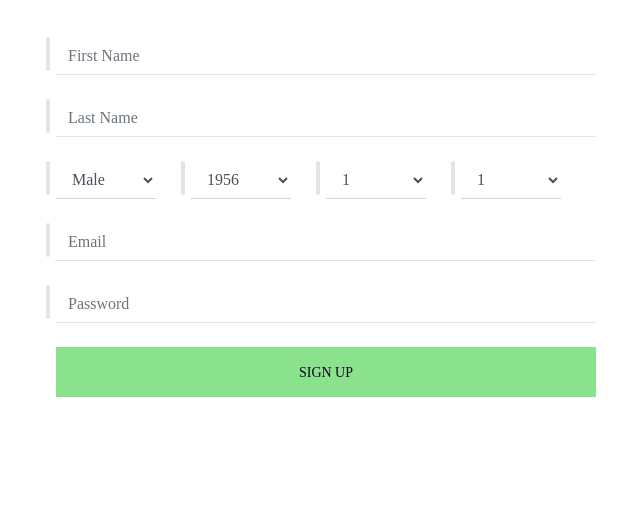
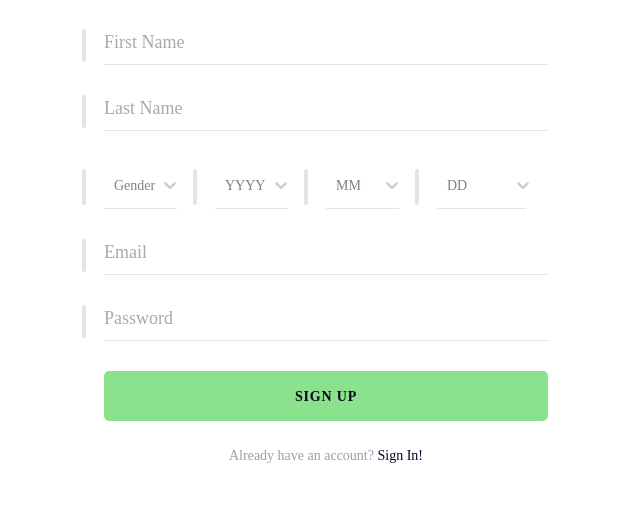
Before and after one commit to Rubel-hossain/rizvee_vai_react, a React app: page /signup in a window 1280 px wide. Shown: the part 235-755 px from the top of the page, without its empty margins (314-954 px from the left). Built offline with nearby package versions, Linux system fonts and the light colour scheme.

Commit message:
singup page updated with updated select option

```diff
--- a/package.json
+++ b/package.json
@@ -13,6 +13,7 @@
     "react-dom": "^17.0.1",
     "react-router-dom": "^5.2.0",
     "react-scripts": "4.0.2",
+    "react-select": "^4.1.0",
     "web-vitals": "^1.0.1"
   },
   "scripts": {
--- a/public/assets/css/style.css
+++ b/public/assets/css/style.css
@@ -19,16 +19,12 @@ body {
   font-family: SFUIDisplay;
   src: url("assets/fonts/SFDisplay-Light.woff2") format("woff2"),
     url("assets/fonts/SFDisplay-Light.woff2") format("woff");
-  font-weight: 300;
-  font-style: normal;
 }
 
 @font-face {
   font-family: SFUIDisplayl;
   src: url("assets/fonts/SFDisplay-Ultralight.woff2") format("woff2"),
     url("assets/fonts/SFDisplay-Ultralight.woff2") format("woff");
-  font-weight: 300;
-  font-style: normal;
 }
 
 @font-face {
@@ -56,14 +52,14 @@ body {
   font-family: "SFDisplay-Semibold";
   src: url("assets/fonts/SFDisplay-Semibold.woff2") format("woff2"),
     url("assets/fonts/SFDisplay-Semibold.woff2") format("woff");
-  font-weight: normal;
+  font-weight: 700;
   font-style: normal;
 }
 @font-face {
   font-family: "SFDisplay-Heavy";
   src: url("assets/fonts/SFDisplay-Heavy.woff2") format("woff2"),
     url("assets/fonts/SFDisplay-Heavy.woff2") format("woff");
-  font-weight: normal;
+  font-weight: 800;
   font-style: normal;
 }
 }
--- a/src/assets/scss/global.scss
+++ b/src/assets/scss/global.scss
@@ -25,3 +25,13 @@
     }
   }
 }
+
+.mb-30 {
+  margin-bottom: 30px;
+}
+.site-logo {
+  max-width: 157px;
+}
+.pt-60 {
+  padding-top: 60px;
+}
--- a/src/assets/scss/signup.scss
+++ b/src/assets/scss/signup.scss
@@ -1,12 +1,13 @@
 @import url("https://fonts.googleapis.com/css2?family=Playfair+Display&display=swap");
 
-.page-header {
+.form-header {
   h2 {
     font-family: "Playfair Display", serif;
     margin-bottom: 0;
     font-weight: 400;
     font-size: 26px;
     line-height: 44px;
+    color: #0d0321;
   }
 }
 
@@ -21,7 +22,8 @@
     border-top: 0;
     border-right: 0;
     border-bottom-color: rgba(#979797, 0.25);
-
+    height: 36px;
+    padding-left: 0;
     &:focus {
       box-shadow: none;
       border-bottom-color: rgba(#8ae38c, 1);
@@ -30,33 +32,62 @@
   .input-wrapper {
     position: relative;
     width: 100%;
-    input {
-      &:focus {
-        &:before {
-          background-color: #8ae38c;
-        }
-      }
-    }
+    transition: all 0.4s linear 0s;
     &:before {
       content: "";
       position: absolute;
-      left: -10px;
+      left: -22px;
       top: 0;
       height: 90%;
       width: 4px;
       background-color: #e4e4e4;
       border-radius: 2px;
+      transition: all 0.4s linear 0s;
     }
     select {
       border-left: 0;
       border-right: 0;
       border-top: 0;
       border-radius: 0;
-      max-width: 100px;
+      max-width: 80px;
+      font-size: 18px;
+      color: rgba(#0d0321, 0.35);
+      font-family: SFUIDisplay;
+      padding: 0;
+      option {
+        display: inline-block;
+        position: relative;
+        background: #fff;
+        border: 0;
+        font-size: 18px;
+        line-height: 36px;
+        padding: 10px;
+        text-align: center;
+        color: #0d0321;
+        font-family: SFUIDisplay;
+      }
       &:focus {
         box-shadow: none;
         border-bottom-color: rgba(#8ae38c, 1);
       }
+    }
+    label {
+      position: absolute;
+      transition: all 0.4s linear 0s;
+      font-size: 18px;
+      color: rgba(#0d0321, 0.35);
+      font-family: SFUIDisplay;
+      margin-bottom: 0;
+    }
+  }
+  .input-wrapper:focus-within {
+    &:before {
+      background-color: #8ae38c;
+    }
+    label {
+      top: -10px;
+      transition: all 0.4s linear 0s;
+      font-size: 10px;
     }
   }
   button[type="submit"] {
@@ -69,6 +100,109 @@
     font-size: 14px;
     text-transform: uppercase;
     color: #0d0321;
+    font-weight: 600;
+    letter-spacing: 0.8px;
+    line-height: 50px;
+    border-radius: 5px;
+  }
+}
+
+.custom-select {
+  select {
+    display: none;
+  }
+}
+
+.select-wrapper,
+.select-wrapper:focus-within {
+  .css-yk16xz-control {
+    border: 0;
+  }
+}
+
+.select-wrapper {
+  position: relative;
+  font-family: SFDisplayB;
+  font-size: 14px;
+  color: #0d0321;
+  font-weight: 500;
+  .css-1okebmr-indicatorSeparator {
+    width: 4px;
+    position: absolute;
+    z-index: 8;
+    height: 36px;
+    left: -22px;
+    border-radius: 2px;
+    background-color: #e4e4e4;
+  }
+  .css-g1d714-ValueContainer {
+    border-bottom: 1px solid rgba(#979797, 0.25);
+    padding: 0;
+  }
+  .css-2b097c-container {
+    margin-right: 20px;
+    position: relative;
+    &:before {
+      content: "";
+      position: absolute;
+      left: 0;
+      bottom: 0;
+      width: 80%;
+      height: 1px;
+      background-color: rgba(#979797, 0.25);
+      z-index: 2;
+      transition: all 0.4s linear 0s;
+    }
+  }
+  &:last-child {
+    .css-2b097c-container {
+      margin-right: 0;
+    }
+  }
+  .css-tlfecz-indicatorContainer {
+    padding-left: 0;
+    padding-right: 15px;
+  }
+}
+.select-wrapper:focus-within {
+  .css-1okebmr-indicatorSeparator {
+    background-color: #8ae38c;
+  }
+  .css-2b097c-container {
+    &:before {
+      background-color: #8ae38c;
+      transition: all 0.4s linear 0s;
+    }
+  }
+}
+
+.help-text {
+  p {
+    margin-bottom: 0;
+    color: #a19bac;
+    font-size: 14px;
+    font-family: SFDisplayB;
+    font-weight: 500;
+  }
+  a {
+    color: #0d0321;
+    font-size: 14px;
+    transition: all 0.4s linear 0s;
+    &:hover {
+      text-decoration: none;
+      color: #8ae38c;
+    }
+  }
+}
+
+.page-footer {
+  display: flex;
+  justify-content: space-between;
+  p {
+    margin-bottom: 0;
+    color: #a19bac;
+    font-size: 14px;
+    font-family: SFDisplayB;
     font-weight: 500;
   }
 }
--- a/src/pages/signup.jsx
+++ b/src/pages/signup.jsx
@@ -1,88 +1,169 @@
 import React from "react";
 import logo_2 from "../assets/images/logo_2.svg";
+import logo_3 from "../assets/images/logo_3.svg";
 import { Link } from "react-router-dom";
+import Select from "react-select";
+
 import "../assets/scss/signup.scss";
 export default function Signup() {
+  const genderOptions = [
+    { value: "male", label: "Male" },
+    { value: "female", label: "Female" },
+  ];
+  const yearsOptions = [
+    { value: "1956", label: "1956" },
+    { value: "1957", label: "1957" },
+    { value: "1958", label: "1958" },
+    { value: "1959", label: "1959" },
+    { value: "1960", label: "1960" },
+    { value: "1961", label: "1961" },
+    { value: "1962", label: "1962" },
+    { value: "1963", label: "1963" },
+  ];
+  const monthOptions = [
+    { value: "1", label: "1" },
+    { value: "2", label: "2" },
+    { value: "3", label: "3" },
+    { value: "4", label: "4" },
+    { value: "5", label: "5" },
+    { value: "6", label: "6" },
+    { value: "7", label: "7" },
+    { value: "8", label: "8" },
+    { value: "9", label: "9" },
+    { value: "10", label: "10" },
+    { value: "11", label: "11" },
+    { value: "12", label: "12" },
+  ];
+  const daysOptions = [
+    { value: "1", label: "1" },
+    { value: "2", label: "2" },
+    { value: "3", label: "3" },
+    { value: "4", label: "4" },
+    { value: "5", label: "5" },
+    { value: "6", label: "6" },
+    { value: "7", label: "7" },
+    { value: "8", label: "8" },
+  ];
+  const customStyles = {
+    control: (base, state) => ({
+      ...base,
+      boxShadow: "none",
+      border: "0",
+
+      // You can also use state.isFocused to conditionally style based on the focus state
+    }),
+  };
+
+  const customSelectTheme = (theme) => ({
+    ...theme,
+    borderRadius: "0",
+    colors: {
+      ...theme.colors,
+      primary25: "rgba(138,227,140,0.29)",
+      primary: "rgba(138,227,140,1)",
+    },
+  });
+
   return (
     <div className="signup-wrapper section-ptb">
       <div className="container">
         <div className="row">
           <div className="col-lg-6 mx-auto">
-            <div className="page-header">
-              <Link to="/">
-                <img src={logo_2} alt="logo" className="img-fluid" />
-              </Link>
-              <h2 className="py-5">To register, please fill all the forms…</h2>
+            <div className="page-content px-5">
+              <div className="form-header text-center">
+                <Link to="/">
+                  <img src={logo_2} alt="logo" className="site-logo" />
+                </Link>
+                <h2 className="py-5">
+                  To register, please fill all the forms…
+                </h2>
+              </div>
               <form className="signup-form">
-                <div className="input-wrapper mb-4">
+                <div className="input-wrapper mb-30">
+                  <label htmlFor="first_name">First Name</label>
                   <input
                     type="text"
                     className="form-control"
-                    placeholder="First Name"
+                    id="first_name"
                     required
                   />
                 </div>
-                <div className="input-wrapper mb-4">
+                <div className="input-wrapper mb-30">
+                  <label htmlFor="last_name">Last Name</label>
                   <input
                     type="text"
                     className="form-control"
-                    placeholder="Last Name"
+                    id="last_name"
                     required
                   />
                 </div>
-                <div className="form-group mb-4 d-flex">
-                  <div className="input-wrapper">
-                    <select className="form-control" name="gender" id="gender">
-                      <option value="1">Male</option>
-                      <option value="2">Female</option>
-                    </select>
+                <div className="form-group mb-30 d-flex">
+                  <div className="select-wrapper w-100">
+                    <Select
+                      options={genderOptions}
+                      placeholder="Gender"
+                      theme={customSelectTheme}
+                      styles={customStyles}
+                    />
                   </div>
-                  <div className="input-wrapper">
-                    <select className="form-control" name="years" id="years">
-                      <option value="1956">1956</option>
-                      <option value="1957">1957</option>
-                      <option value="1958">1958</option>
-                    </select>
+                  <div className="select-wrapper w-100">
+                    <Select
+                      options={yearsOptions}
+                      placeholder="YYYY"
+                      theme={customSelectTheme}
+                      styles={customStyles}
+                    />
                   </div>
-                  <div className="input-wrapper">
-                    <select className="form-control" name="month" id="month">
-                      <option value="1">1</option>
-                      <option value="2">2</option>
-                      <option value="3">3</option>
-                      <option value="4">4</option>
-                      <option value="5">5</option>
-                    </select>
+                  <div className="select-wrapper w-100">
+                    <Select
+                      options={monthOptions}
+                      placeholder="MM"
+                      theme={customSelectTheme}
+                      styles={customStyles}
+                    />
                   </div>
-                  <div className="input-wrapper">
-                    <select className="form-control" name="day" id="day">
-                      <option value="1">1</option>
-                      <option value="2">2</option>
-                      <option value="3">3</option>
-                      <option value="4">4</option>
-                      <option value="5">5</option>
-                    </select>
+                  <div className="select-wrapper w-100">
+                    <Select
+                      options={daysOptions}
+                      placeholder="DD"
+                      theme={customSelectTheme}
+                      styles={customStyles}
+                    />
                   </div>
                 </div>
-                <div className="input-wrapper mb-4">
+                <div className="input-wrapper mb-30">
+                  <label htmlFor="user_email">Email</label>
                   <input
                     type="email"
                     className="form-control"
+                    id="user_email"
                     required
-                    placeholder="Email"
                   />
                 </div>
-                <div className="input-wrapper mb-4">
+                <div className="input-wrapper mb-30">
+                  <label htmlFor="user_password">Password</label>
                   <input
                     type="password"
                     className="form-control"
+                    id="user_password"
                     required
-                    placeholder="Password"
                   />
                 </div>
                 <div className="button-wqapper">
                   <button type="submit">Sign up</button>
                 </div>
               </form>
+              <div className="help-text pt-4 text-center">
+                <p>
+                  Already have an account? <a href="#">Sign In!</a>
+                </p>
+              </div>
+            </div>
+            <div className="page-footer pt-60">
+              <a href="#">
+                <img src={logo_3} alt="logo" className="img-fluid" />
+              </a>
+              <p>&copy; 2021 Fusionread Inc. | All Rights Reserved</p>
             </div>
           </div>
         </div>
```
Also changed, not shown: src/assets/images/logo_3.svg (added), 1 other file.
